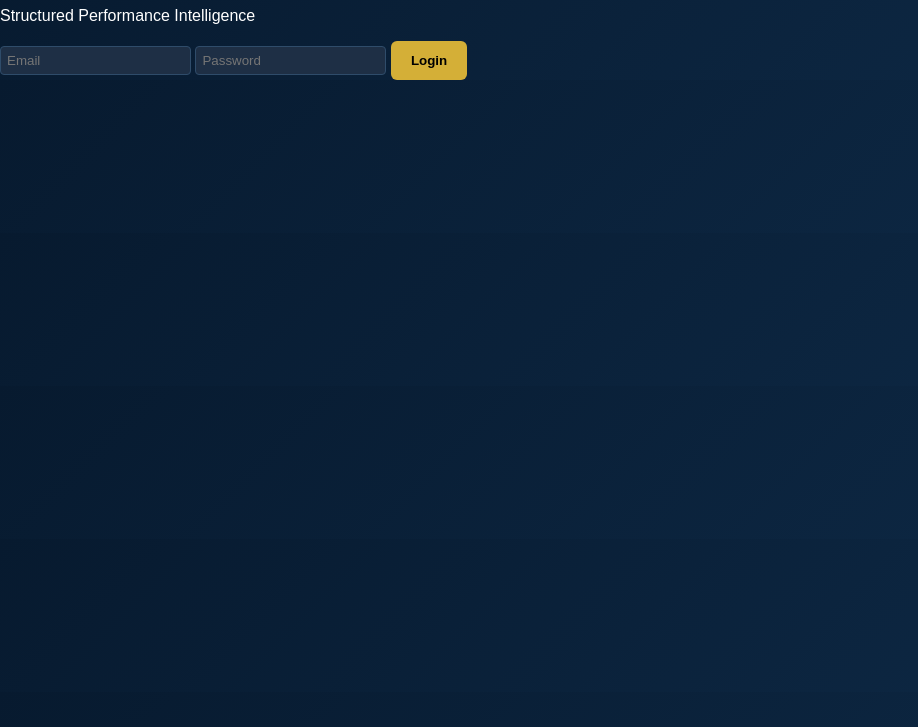
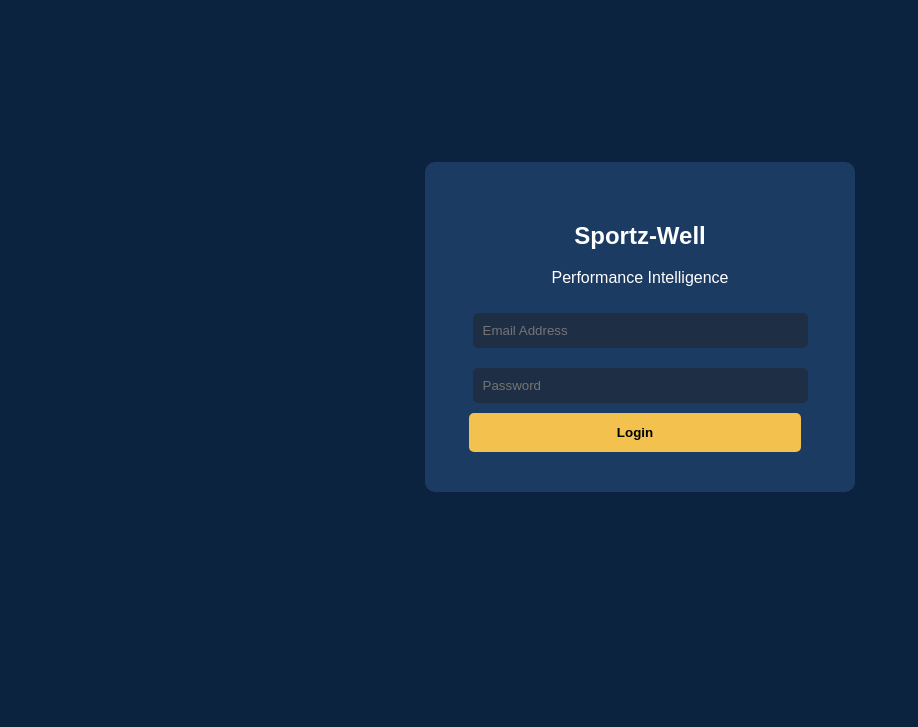
Before and after one commit to Sportz-Well/sportz-well-demo, a plain HTML site: page login.html in a window 1280 px wide. Shown: the part 73-800 px from the top of the page, without its empty margins (0-918 px from the left). Drawn offline with Linux system fonts and the light colour scheme.

Commit message:
Remove localhost login code

```diff
--- a/login.html
+++ b/login.html
@@ -2,67 +2,88 @@
 <html>
 
 <head>
+
 <title>Sportz-Well Login</title>
+
 <link rel="stylesheet" href="styles.css">
+
+<script src="app.js"></script>
+
+<style>
+
+body{
+margin:0;
+font-family:Arial;
+background:#0c233f;
+display:flex;
+justify-content:center;
+align-items:center;
+height:100vh;
+color:white;
+}
+
+.login-box{
+background:#1c3b63;
+padding:40px;
+border-radius:10px;
+width:350px;
+text-align:center;
+}
+
+input{
+width:90%;
+padding:10px;
+margin:10px 0;
+border:none;
+border-radius:5px;
+}
+
+button{
+background:#f2c14e;
+border:none;
+padding:12px;
+width:95%;
+font-weight:bold;
+cursor:pointer;
+border-radius:5px;
+}
+
+</style>
+
 </head>
+
 
 <body>
 
-<div class="login-container">
+<div class="login-box">
 
-<h1>Sportz-Well</h1>
-<p>Structured Performance Intelligence</p>
+<h2>Sportz-Well</h2>
 
-<input id="email" placeholder="Email">
+<p>Performance Intelligence</p>
+
+<input id="email" type="email" placeholder="Email Address">
+
 <input id="password" type="password" placeholder="Password">
 
-<button onclick="login()">Login</button>
+<button onclick="handleLogin()">Login</button>
 
 </div>
 
+
 <script>
 
-async function login() {
+function handleLogin(){
 
-  const email = document.getElementById("email").value;
-  const password = document.getElementById("password").value;
+const email=document.getElementById("email").value;
+const password=document.getElementById("password").value;
 
-  try {
-
-    const response = await fetch("http://localhost:5000/api/login", {
-      method: "POST",
-      headers: {
-        "Content-Type": "application/json"
-      },
-      body: JSON.stringify({
-        email,
-        password
-      })
-    });
-
-    const data = await response.json();
-
-    if (data.token) {
-
-      localStorage.setItem("token", data.token);
-
-      window.location.href = "dashboard.html";
-
-    } else {
-
-      alert("Login failed");
-
-    }
-
-  } catch (error) {
-
-    alert("Server connection failed");
-
-  }
+loginUser(email,password);
 
 }
 
 </script>
 
+
 </body>
+
 </html>
```
